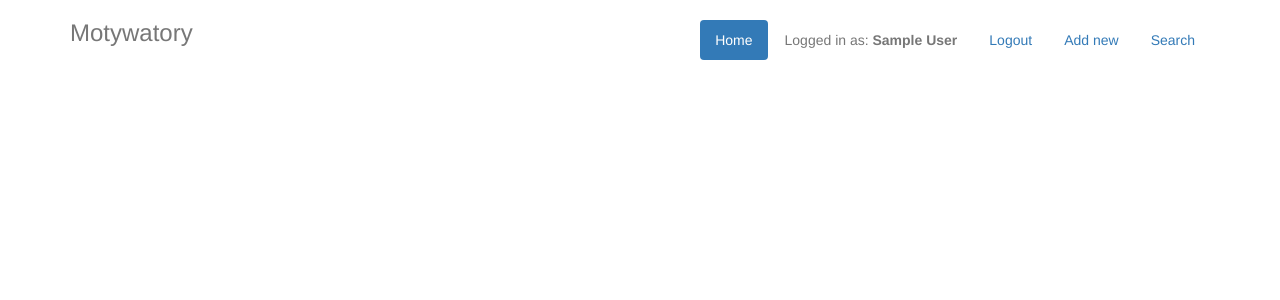
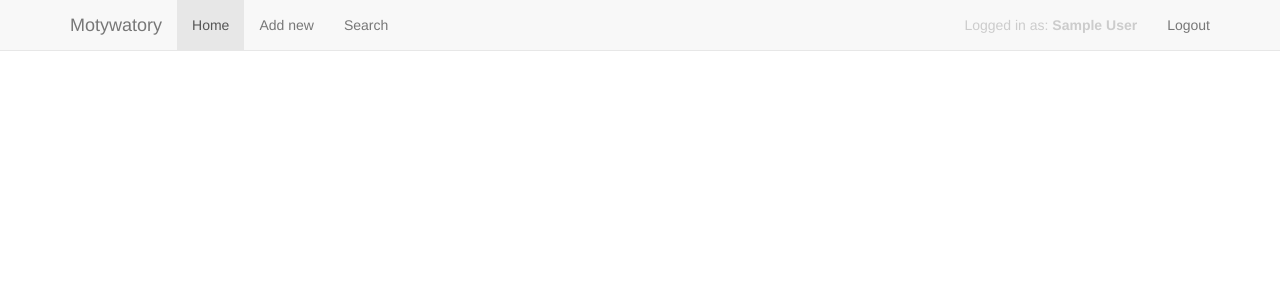
Before and after one commit to mrybak/motywatory, a Django app: page / in a window 1280 px wide. Shown: the top 300 px of the page. Run offline with Django 3.2, Linux system fonts and the light colour scheme; the visitor is signed in with stand-in values (Sample User, id 1); data that the repository does not hold is empty; some libraries are stand-ins or nearby versions.

Commit message:
Design changes

```diff
--- a/motywatory/static/css/style.css
+++ b/motywatory/static/css/style.css
@@ -1,5 +1,5 @@
-.header {
-    margin-bottom: 30px;
+.content {
+    margin-top: 80px;
 }
 
 #recaptcha_response_field {
--- a/templates/add.html
+++ b/templates/add.html
@@ -6,9 +6,8 @@
     <form action="/add" method="post">
         {% csrf_token %}
         {{ form.as_p }}
-        <div class="jumbotron">
-            {% captcha "6LcLO-0SAAAAAM6PriLyB5PyKB3BuScrofKaP1N9" %}
-        </div>
+        {% captcha "6LcLO-0SAAAAAM6PriLyB5PyKB3BuScrofKaP1N9" %}
+        <br />
         <input type="submit" value="Send new" />
     </form>
 
--- a/templates/base.html
+++ b/templates/base.html
@@ -22,10 +22,19 @@
 
 <body>
 
+<div class="navbar navbar-default navbar-fixed-top" role="navigation">
     <div class="container">
-      <div class="header">
-        <ul class="nav nav-pills pull-right">
+        <div class="navbar-header">
+            <a class="navbar-brand" href="/">Motywatory</a>
+        </div>
+        <div class="navbar-collapse collapse">
+            <ul class="nav navbar-nav">
                 <li class="active"><a href="/">Home</a></li>
+                <li><a href="/add">Add new</a></li>
+                <li><a href="/search">Search</a></li>
+            </ul>
+
+            <ul class="nav navbar-nav navbar-right">
                 {% block top_menu %}
                     {% if user.is_authenticated %}
                         <li class="disabled"><a>Logged in as: <b>{{ user.first_name }} {{ user.last_name }}</b></a></li>
@@ -34,11 +43,13 @@
                         <li><a href="{% url 'social:begin' 'google' %}">Login</a></li>
                     {% endif %}
                 {% endblock %}
-          <li><a href="/add">Add new</a></li>
-          <li><a href="/search">Search</a></li>
             </ul>
-        <h3 class="text-muted">Motywatory</h3>
         </div>
+        <!--/.nav-collapse -->
+    </div>
+</div>
+
+<div class="container">
 
     <div class="content">
         {% block content %}
@@ -50,11 +61,8 @@
         {% endblock %}
     </div>
 
-    </div> <!-- /container -->
+</div>
+<!-- /container -->
 
-
-    <!-- Bootstrap core JavaScript
-    ================================================== -->
-    <!-- Placed at the end of the document so the pages load faster -->
 </body>
 </html>
--- a/templates/search/search.html
+++ b/templates/search/search.html
@@ -6,6 +6,7 @@
     <form method="get" action=".">
            {{ form.q }}
            <input type="submit" value="Search">
+    </form>
 
         {% if query %}
             <h3>Results</h3>
@@ -34,5 +35,5 @@
         {% else %}
             {# Show some example queries to run, maybe query syntax, something else? #}
         {% endif %}
-    </form>
+
 {% endblock %}
```
Lines whose indentation alone changed are shown as unchanged.
